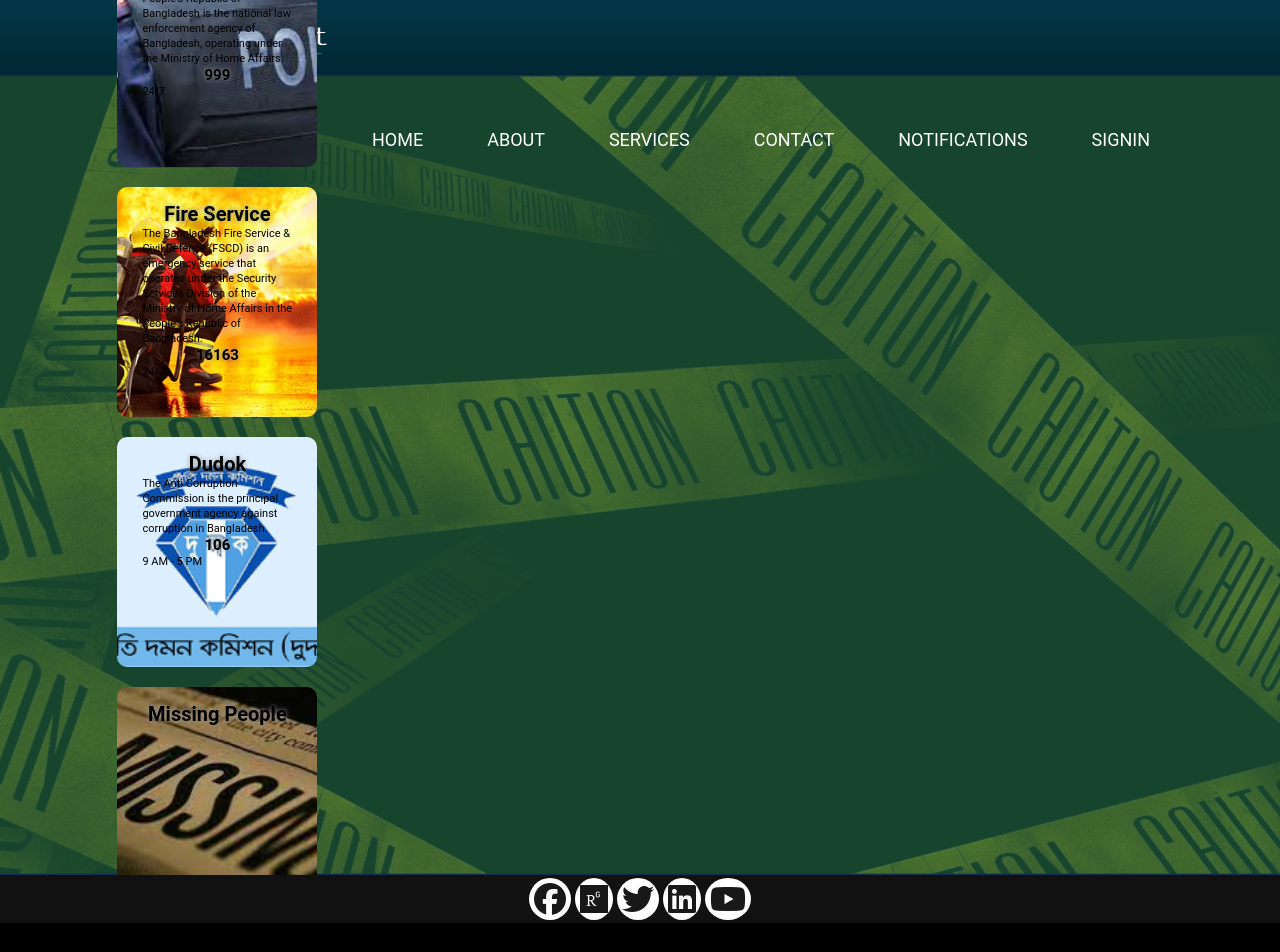
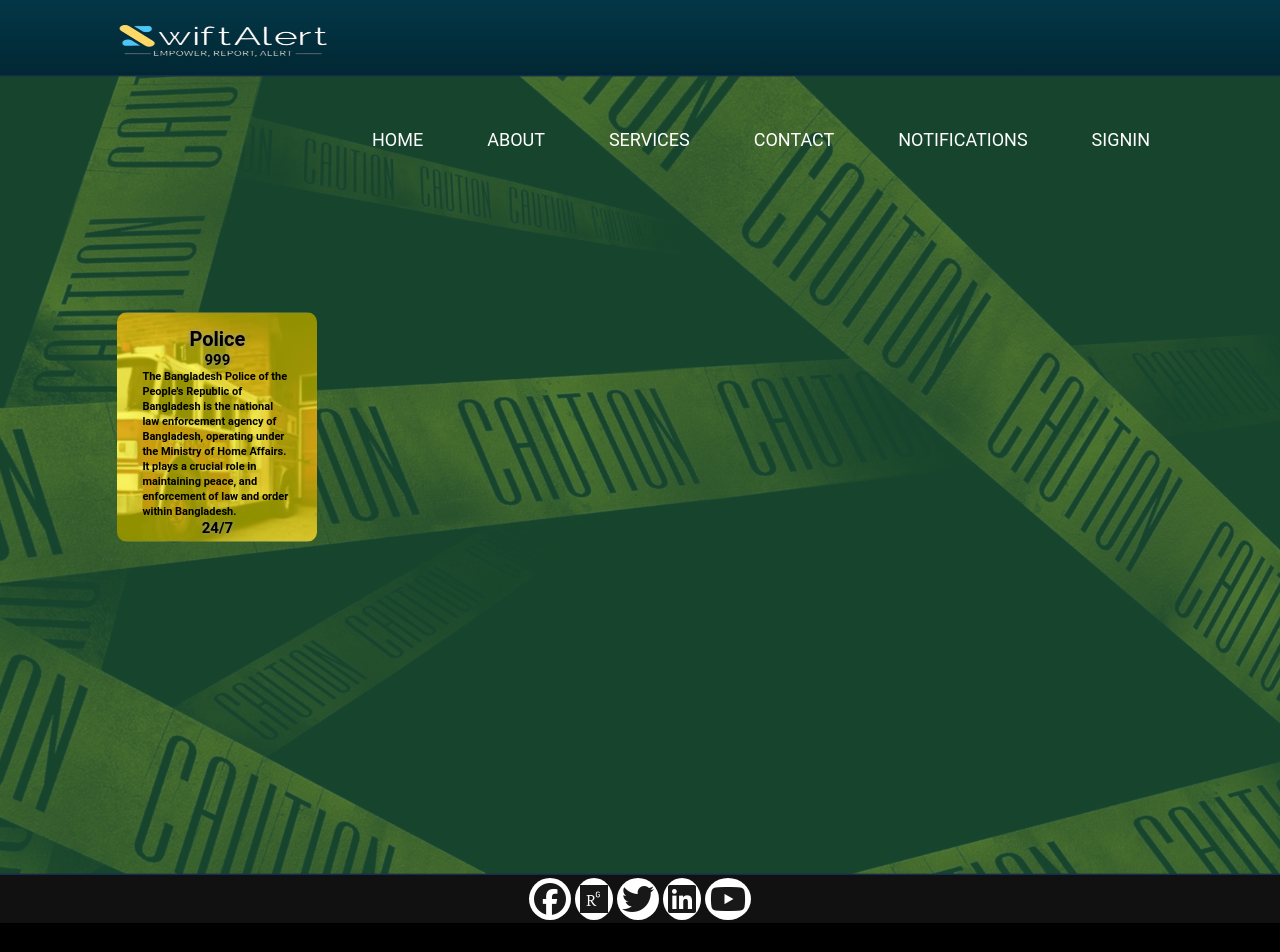
Before and after one commit to TasnimJahinMowla/SwiftAlert, a Django app: template myProject/myApp/templates/myApp/emergency.html in a window 1280 px wide. Run offline with Django 4.2, Linux system fonts and the light colour scheme; the template is opened without the code that fills it: values that come from a table or form of the project are taken from there, others are empty; data comes from the database, SQL or seed files in the repository; both versions use the stored data as it was after the commit; some libraries are stand-ins or nearby versions.

Commit message:
Emergency Services Done

```diff
--- a/myProject/myApp/admin.py
+++ b/myProject/myApp/admin.py
@@ -6,3 +6,4 @@ admin.site.register(CrimeType)
 admin.site.register(IncidentReport)
 admin.site.register(Notification)
 admin.site.register(UserProfile)
+admin.site.register(EmergencyService)
--- a/myProject/myApp/models.py
+++ b/myProject/myApp/models.py
@@ -43,3 +43,13 @@ class Notification(models.Model):
 
     def __str__(self):
         return self.alert_message
+
+class EmergencyService(models.Model):
+    service_type = models.CharField(max_length=100)
+    contact_information = models.CharField(max_length=255)
+    availability = models.CharField(max_length=50, default="24/7")
+    description = models.TextField(default="Emergency Service")
+    image = models.ImageField(default="No Picture")
+
+    def __str__(self):
+        return self.service_type
--- a/myProject/myApp/static/emerStyle.css
+++ b/myProject/myApp/static/emerStyle.css
@@ -40,23 +40,12 @@
     box-sizing: border-box;
     cursor: pointer;
     margin: 10px 15px;
+    background-image: url(ServiesPic.png);
     background-position: center;
     background-size: cover;
     transition: transform 0.5s;
 }
 
-.card1{
-    background-image: url(police.jpeg);
-}
-.card2{
-    background-image: url(fire.png)
-}
-.card3{
-    background-image: url(dudok.png);
-}
-.card4{
-    background-image: url(missing.jpeg);
-}
 .card:hover{
     transform: translateY(-10px);
 }
--- a/myProject/myApp/templates/myApp/emergency.html
+++ b/myProject/myApp/templates/myApp/emergency.html
@@ -1,4 +1,3 @@
-
 {% extends 'navigation_bar.html' %}
 {% load static %}
 {% block style %}
@@ -7,40 +6,17 @@
 {% block content %}
 <div class="hContainer">
     <div class="row">
-
         <div class="col">
-            <a href="#"><div class="card card1">
-                <h5>Police</h5>
-                <p class="service-description">The Bangladesh Police of
-                    the People's Republic of Bangladesh is the national law
-                    enforcement agency of Bangladesh, operating under
-                    the Ministry of Home Affairs.
-                </p>
-                <h4>999</h4>
-                <p class="availabe">24/7</p>
-            </div></a>
-            <a href=""><div class="card card2">
-                <h5>Fire Service</h5>
-                <p class="service-description">The Bangladesh Fire Service &
-                    Civil Defence (FSCD) is an emergency service that operates under
-                    the Security Services Division of the Ministry of
-                    Home Affairs in the People's Republic of Bangladesh.
-                </p>
-                <h4>16163</h4>
-                <p class="availabe">24/7</p>
-            </div></a>
-            <a href="#"> <div class="card card3">
-                <h5>Dudok</h5>
-                <p class="service-description">The Anti Corruption Commission
-                    is the principal government agency against corruption in Bangladesh.
-                </p>
-                <h4>106</h4>
-                <p class="availabe">9 AM - 5 PM</p>
-            </div></a>
-           <a href="#"><div class="card card4">
-                <h5>Missing People</h5>
-            </div></a>
-
+            {% for service in emergency_services %}
+                <a href="#">
+                    <div class="card card{{ forloop.counter }}">
+                        <h5>{{ service.service_type }}</h5>
+                        <h4>{{ service.contact_information }}</h4>
+                        <strong><p>{{ service.description }}</p></strong>
+                        <h4>{{ service.availability }}</h4>
+                    </div>
+                </a>
+            {% endfor %}
         </div>
     </div>
 </div>
--- a/myProject/myApp/templates/myApp/notification.html
+++ b/myProject/myApp/templates/myApp/notification.html
@@ -24,6 +24,7 @@
             <div class="notificationCard {% if notification.is_read %}read{% else %}unread{% endif %}" data-notification-id="{{ notification.id }}">
                 <img src="{% static 'logo.png' %}" alt="photo">
                 <div class="description">
+                    <p>{{ notification.crime_type }}</p>
                     <p>{{ notification.alert_message }}</p>
                     <p id="notif-time">{{ notification.timestamp }}</p>
                 </div>
```
Also changed, not shown: myProject/myApp/views.py (+3 -5 lines), myProject/db.sqlite3, myProject/myApp/migrations/0005_emergencyservice.py (added), myProject/myApp/migrations/0006_emergencyservice_service_availability.py (added), myProject/myApp/migrations/0007_rename_service_availability_emergencyservice_availability.py (added), myProject/myApp/migrations/0008_emergencyservice_description.py (added), myProject/myApp/migrations/0009_emergencyservice_image.py (added), myProject/myApp/static/ServiesPic.png (added), myProject/myApp/static/dudok.png (deleted), myProject/myApp/static/fire.png (deleted), myProject/myApp/static/nabil.jpg (deleted), myProject/myApp/static/raha.jpg (deleted), myProject/myApp/static/serproStyle.css (added), myProject/myApp/templates/myApp/serviceprofile.html (added), 1 more files.
